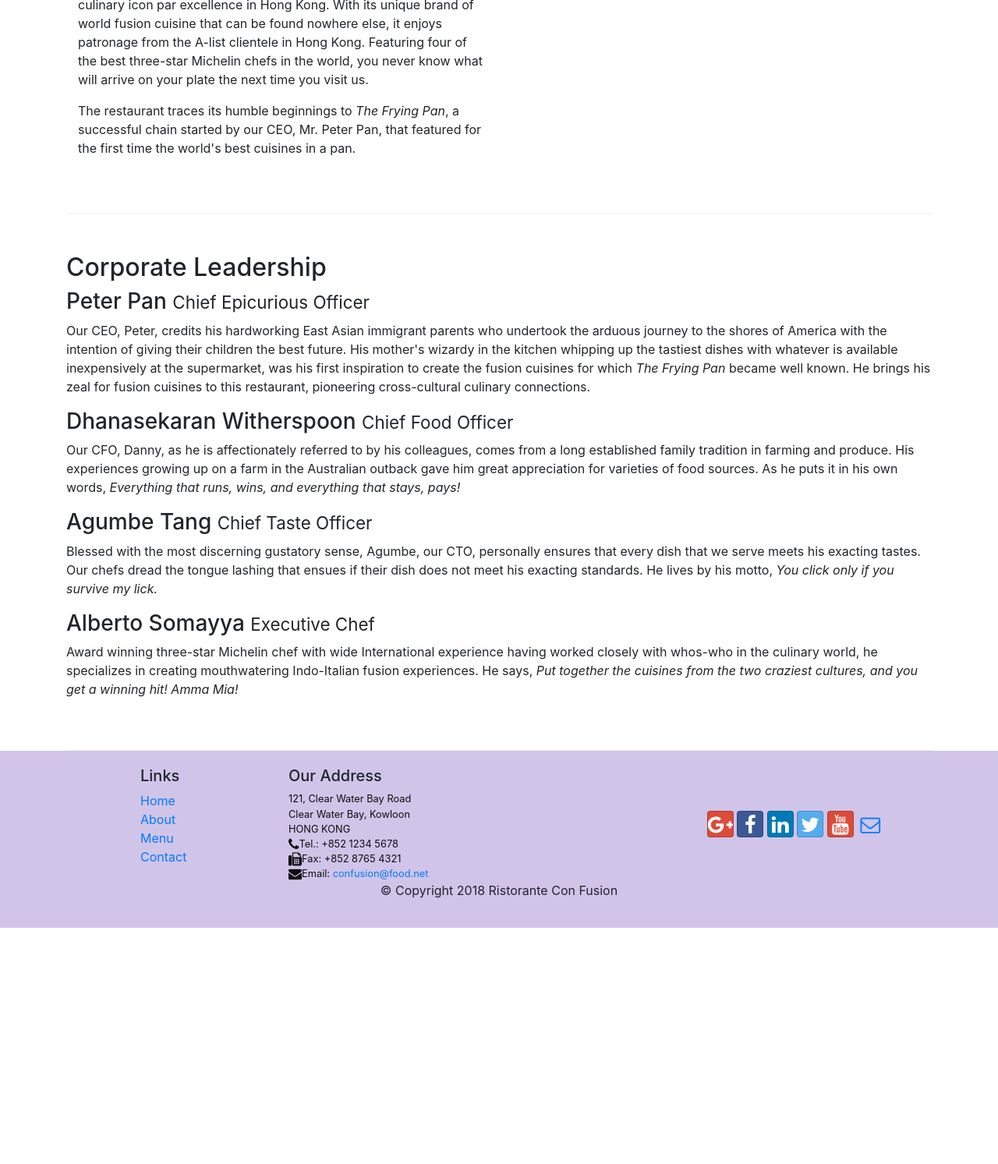
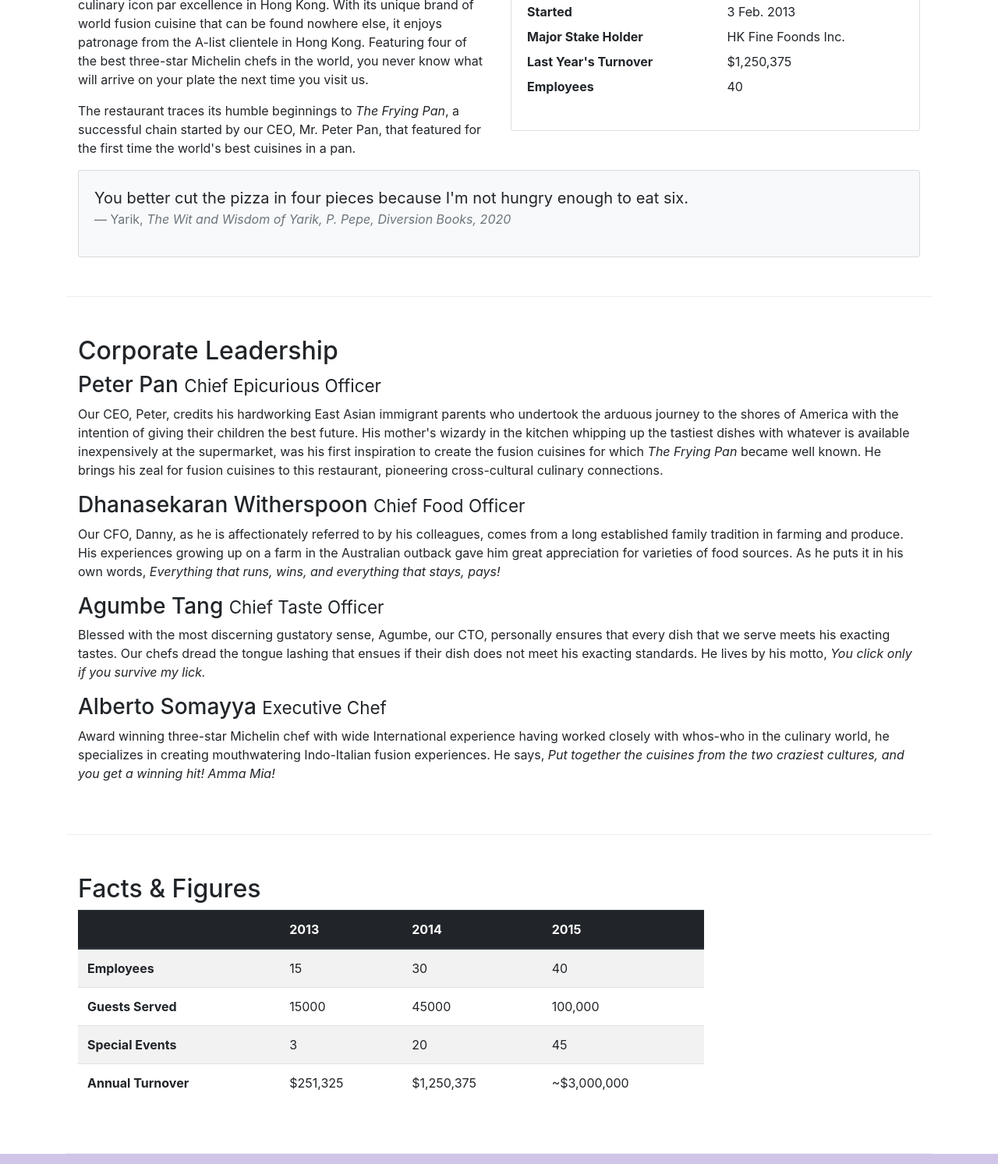
Before and after one commit to Yarikks/bootstrap-Coursera, a website: page aboutus.html in a window 1280 px wide. Shown: the part 567-2060 px from the top of the page at 78% size. Before the commit the page ends 1757 px from the top, so only its background shows below. Drawn offline with nearby package versions, Linux system fonts and the light colour scheme.

Commit message:
Tables and Cards

```diff
--- a/aboutus.html
+++ b/aboutus.html
@@ -63,13 +63,42 @@
                 <p>Started in 2010, Ristorante con Fusion quickly established itself as a culinary icon par excellence in Hong Kong. With its unique brand of world fusion cuisine that can be found nowhere else, it enjoys patronage from the A-list clientele in Hong Kong.  Featuring four of the best three-star Michelin chefs in the world, you never know what will arrive on your plate the next time you visit us.</p>
                 <p>The restaurant traces its humble beginnings to <em>The Frying Pan</em>, a successful chain started by our CEO, Mr. Peter Pan, that featured for the first time the world's best cuisines in a pan.</p>
             </div>
-            <div class="col-12 col-sm-6 d-none d-sm-block">
+            <div class="col-sm">
+                <div class="card">
+                    <h3 class="card-header bg-primary text-white">Facts At a Glance</h3>
+                    <div class="card-body">
+                        <dl class="row">
+                            <dt class="col-6">Started</dt>
+                            <dd class="col-6">3 Feb. 2013</dd>
+                            <dt class="col-6">Major Stake Holder</dt>
+                            <dd class="col-6">HK Fine Foonds Inc.</dd>
+                            <dt class="col-6">Last Year's Turnover</dt>
+                            <dd class="col-6">$1,250,375</dd>
+                            <dt class="col-6">Employees</dt>
+                            <dd class="col-6">40</dd>
+                        </dl>
+                    </div>
+                </div>
+            </div>
+            <div class="col-12">
+                <div class="card card-body bg-light">
+                    <blockquote class="blockquote">
+                        <p class="mb-0">You better cut the pizza in four pieces
+                            because I'm not hungry enough to eat six.
+                        </p>
+                        <footer class="blockquote-footer">Yarik,
+                            <cite title="Source Title">The Wit and Wisdom of
+                                Yarik, P. Pepe, Diversion Books, 2020
+                            </cite>
+                        </footer>
+                    </blockquote>
+                </div>
             </div>
         </div>
 
 
         <div class="row row-content">
-            <div>
+            <div class="col-12">
                 <h2>Corporate Leadership</h2>
                 <h3>Peter Pan <small>Chief Epicurious Officer</small></h3>
                 <p class="d-none d-sm-block">Our CEO, Peter, credits his hardworking East Asian immigrant parents who undertook the arduous journey to the shores of America with the intention of giving their children the best future. His mother's wizardy in the kitchen whipping up the tastiest dishes with whatever is available inexpensively at the supermarket, was his first inspiration to create the fusion cuisines for which <em>The Frying Pan</em> became well known. He brings his zeal for fusion cuisines to this restaurant, pioneering cross-cultural culinary connections.</p>
@@ -82,6 +111,53 @@
             </div>
        </div>
 
+       <!-- Facts Figures section -->
+       <div class="row row-content">
+            <div class="col-12 col-sm-9">
+                <h2>Facts &amp Figures</h2>
+                <div class="table-responsive">
+                    <table class="table table-striped">
+                        <thead class="thead-dark">
+                            <tr>
+                                <th>&nbsp;</th>
+                                <th>2013</th>
+                                <th>2014</th>
+                                <th>2015</th>
+                            </tr>
+                        </thead>
+                        <tbody>
+                            <tr>
+                                <th>Employees</th>
+                                <td>15</td>
+                                <td>30</td>
+                                <td>40</td>
+                            </tr>
+                            <tr>
+                                <th>Guests Served</th>
+                                <td>15000</td>
+                                <td>45000</td>
+                                <td>100,000</td>
+                            </tr>
+                            <tr>
+                                <th>Special Events</th>
+                                <td>3</td>
+                                <td>20</td>
+                                <td>45</td>
+                            </tr>
+                            <tr>
+                                <th>Annual Turnover</th>
+                                <td>$251,325</td>
+                                <td>$1,250,375</td>
+                                <td>~$3,000,000</td>
+                            </tr>
+                        </tbody>
+                    </table>
+                </div>
+            </div>
+            <div class="col-12 col-sm-3">
+
+            </div>
+       </div>
     </div>
 
     <footer class="footer">
```
Also changed, not shown: contactus.html (+1 -1 lines).
